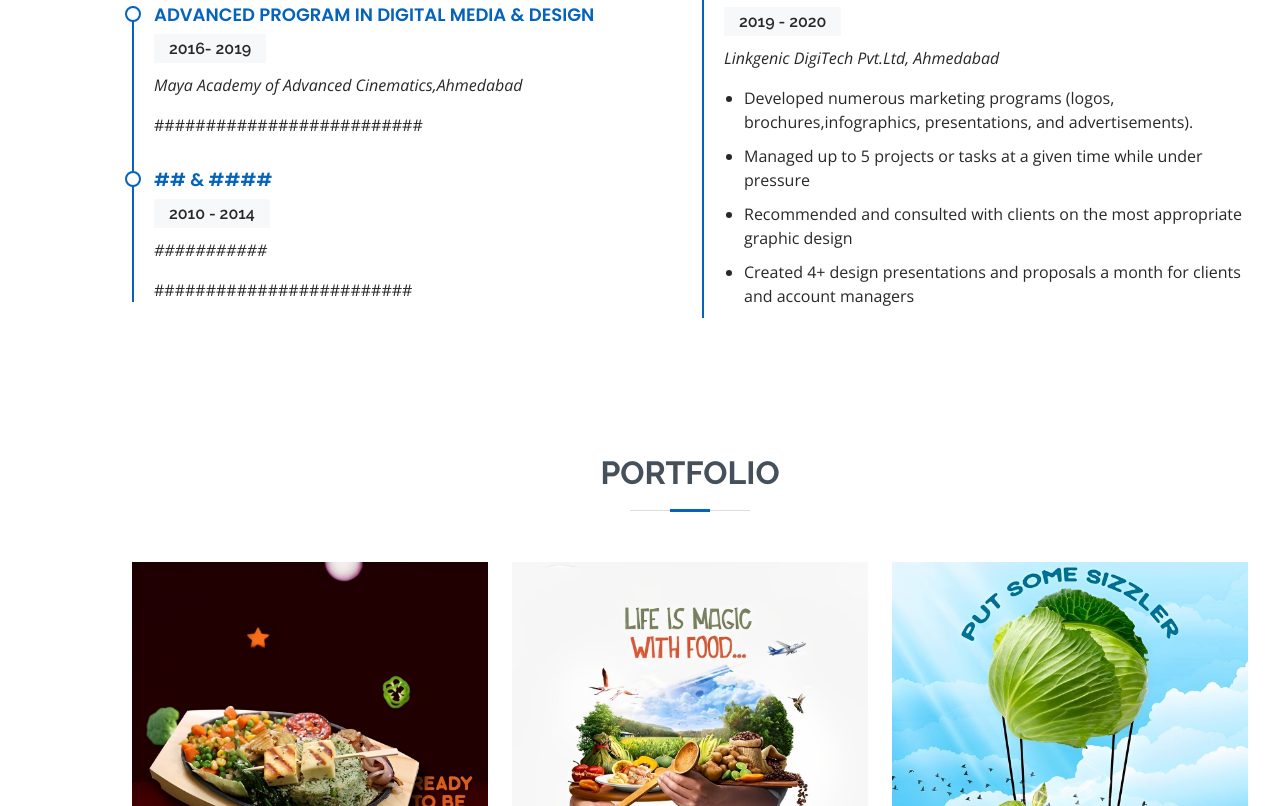
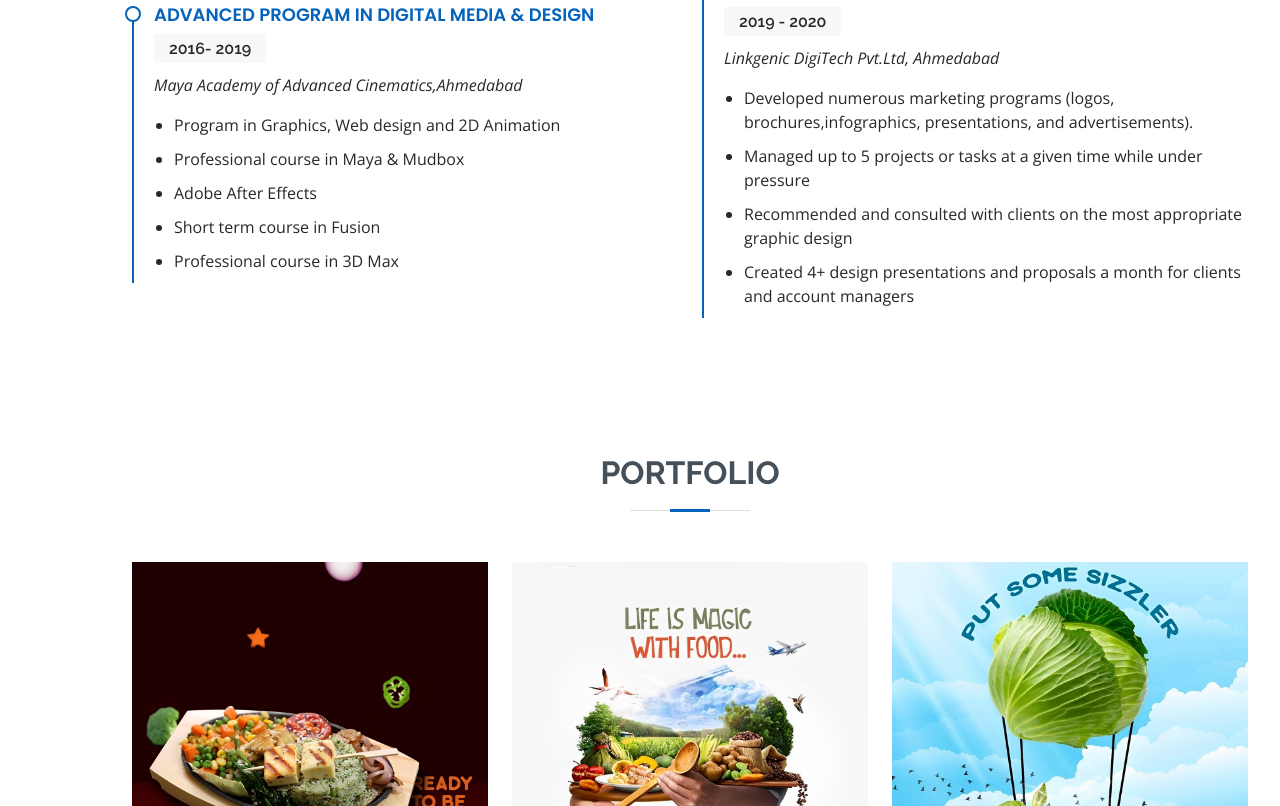
Before and after one commit to poojaweb23/poojaweb23.github.io, a plain HTML site: page index.html in a window 1280 px wide. Shown: the part 3068-3874 px from the top of the page. Drawn offline with nearby package versions, Linux system fonts and the light colour scheme.

Commit message:
Add files via upload

```diff
--- a/index.html
+++ b/index.html
@@ -337,18 +337,32 @@
               <h4>Advanced Program In Digital Media & Design</h4>
               <h5>2016- 2019</h5>
               <p><em>Maya Academy of Advanced Cinematics,Ahmedabad </em></p>
-              <p>
-                ##########################
-              </p>
+
+
+              <ul>
+                <li>
+                  Program in Graphics, Web design and 2D Animation
+                </li>
+
+                <li>
+                  Professional course in Maya & Mudbox
+                </li>
+
+                <li>
+                  Adobe After Effects
+                </li>
+
+                <li>
+                  Short term course in Fusion
+                </li>
+
+                <li>
+                  Professional course in 3D Max
+                </li>
+              </ul>
+
             </div>
-            <div class="resume-item">
-              <h4>## &amp; ####</h4>
-              <h5>2010 - 2014</h5>
-              <p><em>###########</em></p>
-              <p>
-                #########################
-              </p>
-            </div>
+
           </div>
           <div class="col-lg-6">
             <h3 class="resume-title">Professional Experience</h3>
```
